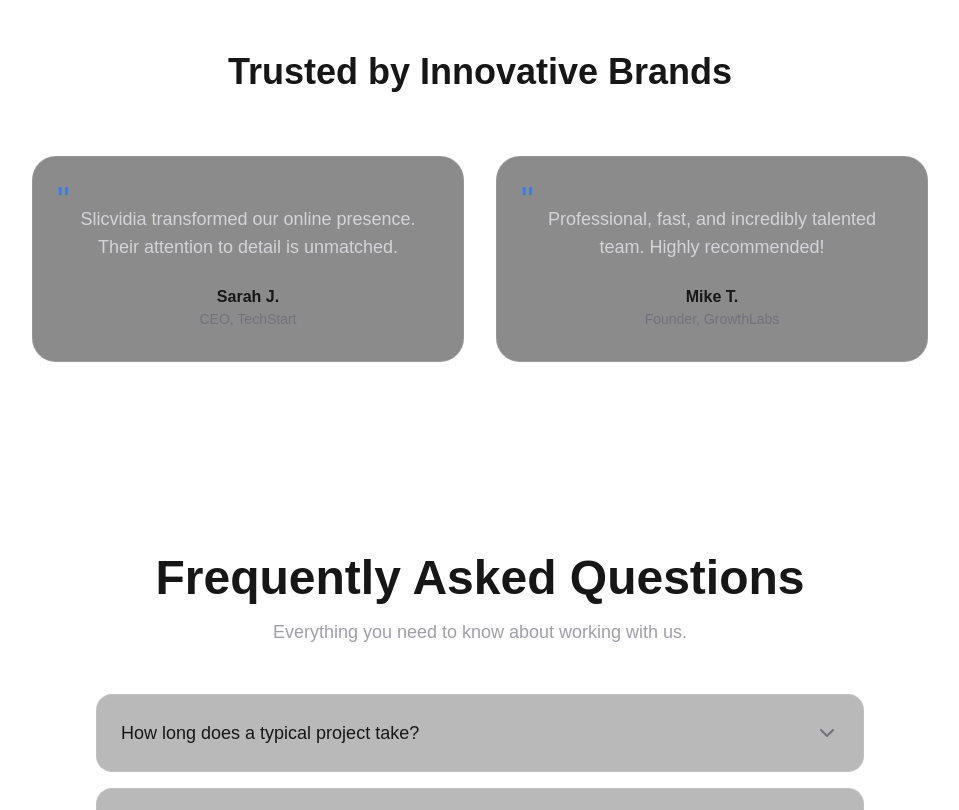
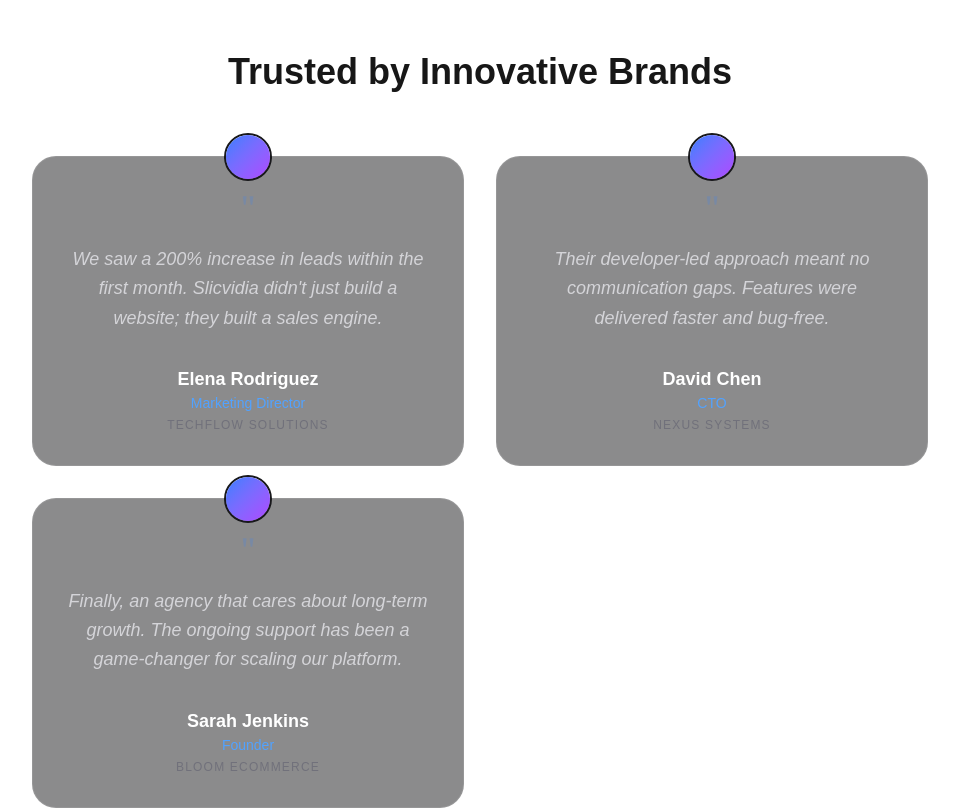
Before and after one commit to Mateen7c7/slicvidia, a Next.js app: page / in a window 1280 px wide. Shown: the part 4160-4970 px from the top of the page, without its empty margins (160-1119 px from the left). Built offline with nearby package versions, Linux system fonts and the light colour scheme.

Commit message:
Review Section

```diff
--- a/app/components/home/ReviewsSection.tsx
+++ b/app/components/home/ReviewsSection.tsx
@@ -18,15 +18,27 @@ export default function ReviewsSection() {
                     {[
                         {
                             quote:
-                                "Slicvidia transformed our online presence. Their attention to detail is unmatched.",
-                            author: "Sarah J.",
-                            role: "CEO, TechStart",
+                                "We saw a 200% increase in leads within the first month. Slicvidia didn't just build a website; they built a sales engine.",
+                            author: "Elena Rodriguez",
+                            role: "Marketing Director",
+                            company: "TechFlow Solutions",
+                            image: "https://i.pravatar.cc/150?u=a042581f4e29026704d",
                         },
                         {
                             quote:
-                                "Professional, fast, and incredibly talented team. Highly recommended!",
-                            author: "Mike T.",
-                            role: "Founder, GrowthLabs",
+                                "Their developer-led approach meant no communication gaps. Features were delivered faster and bug-free.",
+                            author: "David Chen",
+                            role: "CTO",
+                            company: "Nexus Systems",
+                            image: "https://i.pravatar.cc/150?u=a042581f4e29026024d",
+                        },
+                        {
+                            quote:
+                                "Finally, an agency that cares about long-term growth. The ongoing support has been a game-changer for scaling our platform.",
+                            author: "Sarah Jenkins",
+                            role: "Founder",
+                            company: "Bloom eCommerce",
+                            image: "https://i.pravatar.cc/150?u=a04258114e29026302d",
                         },
                     ].map((review, index) => (
                         <motion.div
@@ -36,17 +48,23 @@ export default function ReviewsSection() {
                             viewport={{ once: true }}
                             transition={{ delay: index * 0.2 }}
                             whileHover={{ y: -5 }}
-                            className="p-8 rounded-3xl bg-zinc-900/50 border border-white/10 relative"
+                            className="p-8 rounded-3xl bg-zinc-900/50 border border-white/10 relative flex flex-col items-center text-center hover:border-blue-500/30 transition-colors"
                         >
-                            <div className="text-4xl text-blue-500 absolute top-6 left-6">
+                            <div className="absolute top-0 left-1/2 -translate-x-1/2 -translate-y-1/2 w-12 h-12 bg-zinc-800 rounded-full border-2 border-zinc-900 overflow-hidden flex items-center justify-center">
+                                {/* Fallback avatar if external image fails, though standard img works for demo */}
+                                <div className="w-full h-full bg-gradient-to-br from-blue-500 to-purple-500"></div>
+                            </div>
+
+                            <div className="text-4xl text-blue-500/20 mb-4 font-serif">
                                 &quot;
                             </div>
-                            <p className="text-lg text-zinc-300 mb-6 relative z-10 pt-4">
+                            <p className="text-lg text-zinc-300 mb-8 italic leading-relaxed">
                                 {review.quote}
                             </p>
-                            <div>
-                                <div className="font-bold">{review.author}</div>
-                                <div className="text-sm text-zinc-500">{review.role}</div>
+                            <div className="mt-auto">
+                                <div className="font-bold text-white text-lg">{review.author}</div>
+                                <div className="text-sm text-blue-400 font-medium">{review.role}</div>
+                                <div className="text-xs text-zinc-500 uppercase tracking-widest mt-1">{review.company}</div>
                             </div>
                         </motion.div>
                     ))}
```
